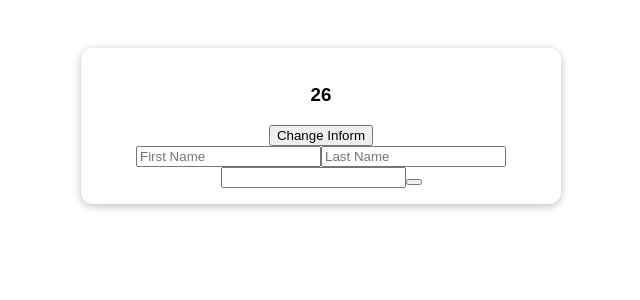
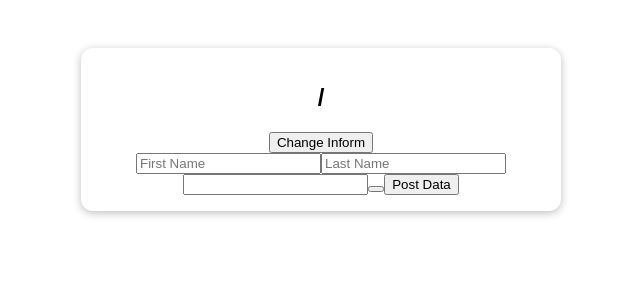
Before and after one commit to chhw130/CompositionAPI, a Vue app: page / in a window 1280 px wide. Shown: the top 300 px of the page, without its empty margins (319-959 px from the left). Built offline with nearby package versions, Linux system fonts and the light colour scheme; the HTML template or start-up script is replaced by a standard one.

Commit message:
Feat : AxiosSetting

```diff
--- a/package.json
+++ b/package.json
@@ -8,6 +8,7 @@
     "lint": "vue-cli-service lint"
   },
   "dependencies": {
+    "axios": "^1.5.0",
     "core-js": "^3.6.5",
     "vue": "^3.0.0"
   },
--- a/src/App.vue
+++ b/src/App.vue
@@ -1,22 +1,7 @@
-<template>
-  <section class="container">
-    <h2>{{ fullName }}</h2>
-    <h3>{{ user.age }}</h3>
+<script setup>
+import UserData from './component/UserData.vue';
+import { reactive, ref, computed, watch } from 'vue';
 
-    <button @click="setNewData">Change Inform</button>
-    <div>
-      <input type="text" placeholder="First Name" v-model="firstName" />
-      <input type="text" placeholder="Last Name" v-model="lastName" />
-      <input ref="numberInput" />
-      <button @click="numberInputHandler"></button>
-    </div>
-  </section>
-</template>
-
-<script>
-import { reactive, ref, computed, watch } from 'vue';
-export default {
-  setup() {
 const user = reactive({
   name: 'Hyun',
   age: 26,
@@ -44,19 +29,21 @@ export default {
 const fullName = computed(() => {
   return firstName.value + ' ' + lastName.value;
 });
+</script>
+<template>
+  <section class="container">
+    <UserData :fullName="fullName" :age="user.age" />
 
-    return {
-      user,
-      setNewData,
-      firstName,
-      lastName,
-      fullName,
-      numberInputHandler,
-      numberInput,
-    };
-  },
-};
-</script>
+    <button @click="setNewData">Change Inform</button>
+    <div>
+      <input type="text" placeholder="First Name" v-model="firstName" />
+      <input type="text" placeholder="Last Name" v-model="lastName" />
+      <input ref="numberInput" />
+      <button @click="numberInputHandler"></button>
+      <button @click="postQuiz">Post Data</button>
+    </div>
+  </section>
+</template>
 
 <style>
 * {
--- /dev/null
+++ b/src/component/UserData.vue
@@ -0,0 +1,11 @@
+<script setup>
+import { defineProps } from 'vue';
+
+const props = defineProps({
+  fullName: String,
+  lastName: String,
+});
+</script>
+<template>
+  <h2>{{ props.fullName }} / {{ props.lastName }}</h2>
+</template>
```
Also changed, not shown: src/axiosSetting.js (added, +17 -0 lines), 1 other file (tests, documents, lock files or other folders). Lines whose indentation alone changed are shown as unchanged.
